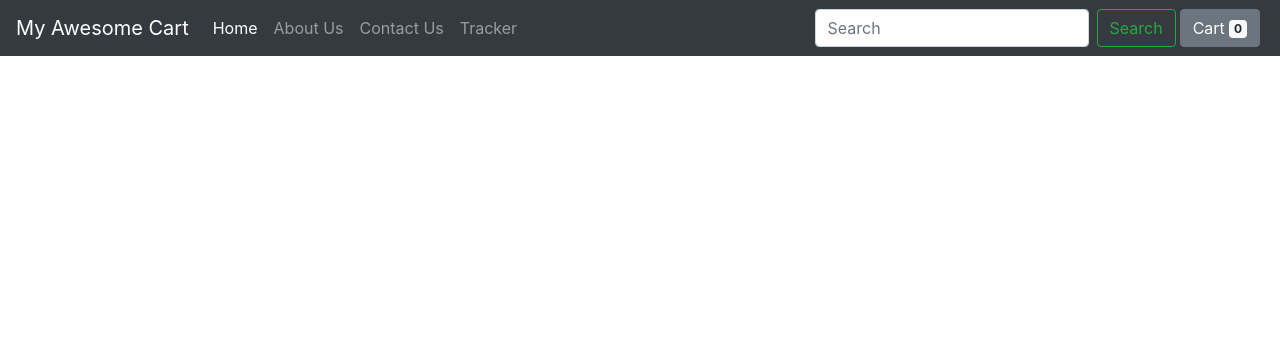
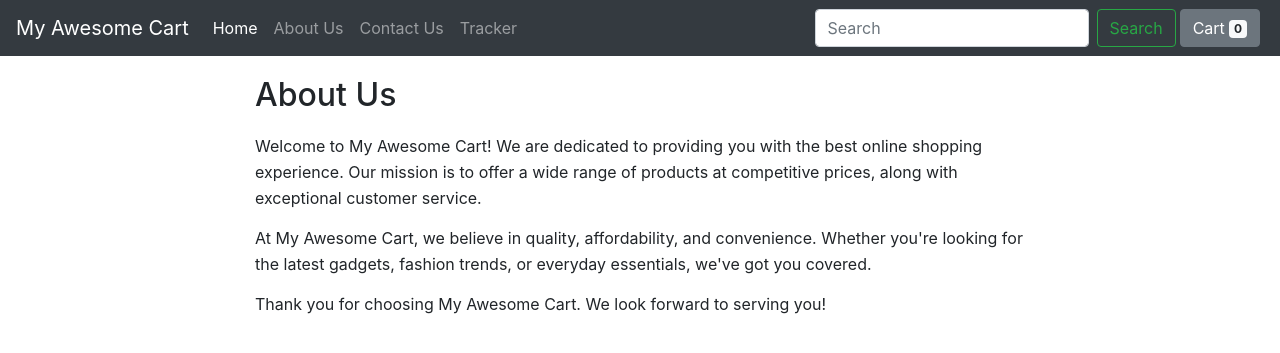
Before and after one commit to Akash3570/E-COMMERCE-SITE, a Django app: page /shop/AboutUs/ in a window 1280 px wide. Shown: the top 353 px of the page. Run offline with Django 5.2, Linux system fonts and the light colour scheme; some libraries are stand-ins or nearby versions.

Commit message:
changed in index.html

```diff
--- a/shop/templates/shop/about.html
+++ b/shop/templates/shop/about.html
@@ -3,27 +3,17 @@
 {% block title %}About Us{% endblock %}
 
 {% block css %}
-<!-- <style>
-.4about-box {
-  background: #f8f9fa;
-  padding: 30px;
-  border-radius: 8px;
-}
-</style> -->
+<style> .container { max-width: 800px; margin: auto; }
+  h2 { margin-top: 20px; margin-bottom: 20px; }
+  p { font-size: 16px; line-height: 1.6; margin-bottom: 15px; }
+</style>
 {% endblock %}
 
 {% block body %}
-<!-- <div class="container my-5">
-  <div class="about-box">
-    <h1 class="mb-3">About Us</h1>
-
-    <p>
-      {{ company_name }} is an e-commerce platform created to provide
-      quality products at affordable prices.
-    </p>
-
-    <h3>Our Mission</h3>
-    <p>{{ mission }}</p>
-  </div>
-</div> -->
+<div class="container my-3">
+  <h2>About Us</h2>
+  <p>Welcome to My Awesome Cart! We are dedicated to providing you with the best online shopping experience. Our mission is to offer a wide range of products at competitive prices, along with exceptional customer service.</p>
+  <p>At My Awesome Cart, we believe in quality, affordability, and convenience. Whether you're looking for the latest gadgets, fashion trends, or everyday essentials, we've got you covered.</p>
+  <p>Thank you for choosing My Awesome Cart. We look forward to serving you!</p>
+</div>
 {% endblock %}
```
